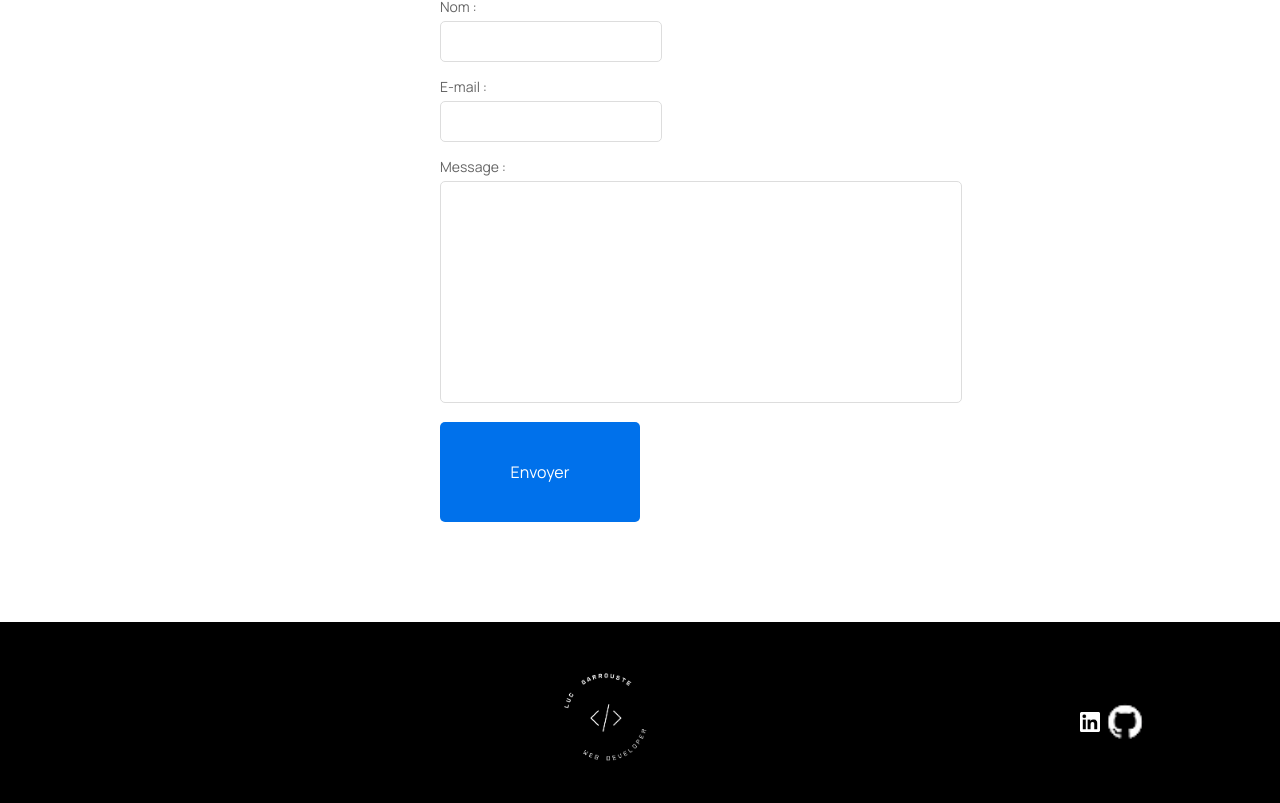
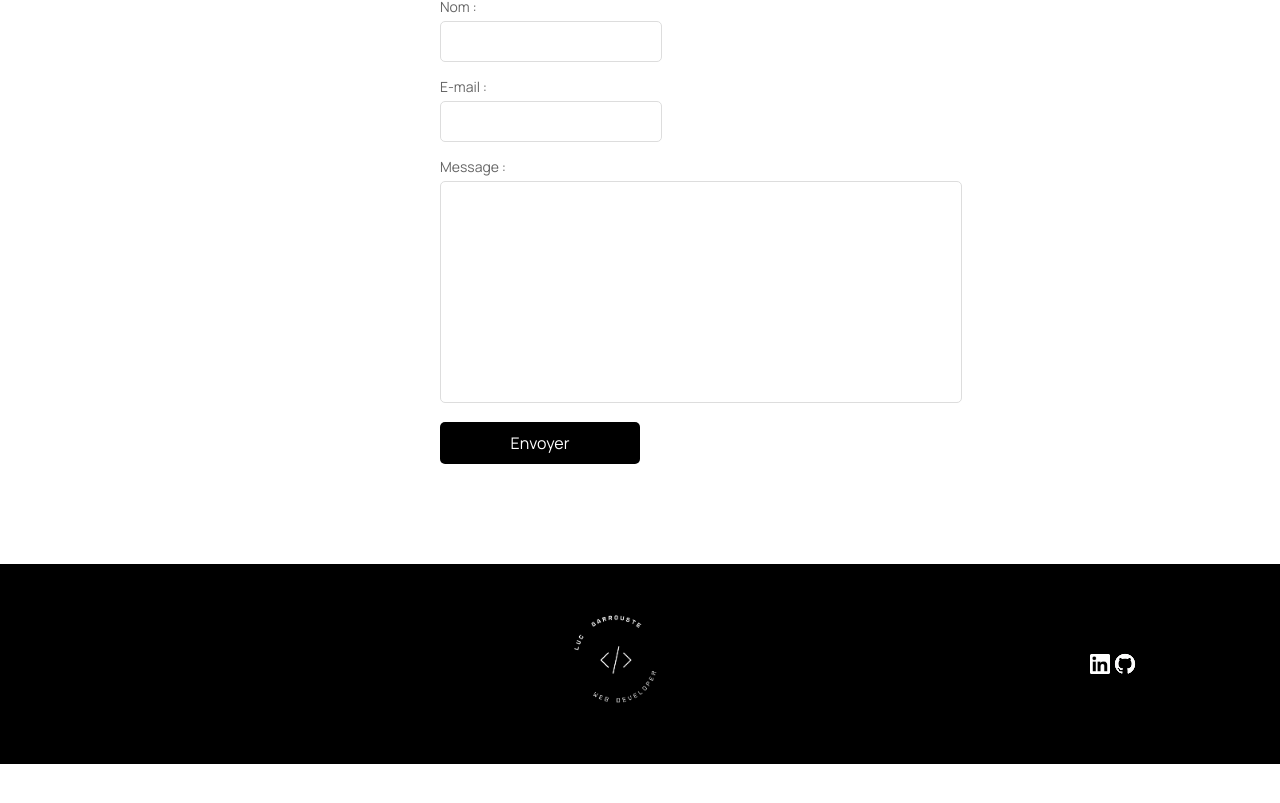
Before and after one commit to LuckyProut/Portfolio, a React (Create React App) app: page /Contact in a window 1280 px wide. Shown: the part 371-1174 px from the top of the page. After the commit the page ends 1135 px from the top, so only its background shows below. Built offline with nearby package versions, Linux system fonts and the light colour scheme.

Commit message:
feat all info in the data.json

```diff
--- a/src/components/button/github.jsx
+++ b/src/components/button/github.jsx
@@ -3,7 +3,7 @@ import '../../style/button.scss';
 
 const ButtonGithub = ({ github, image }) => {
   return (
-    <button
+    <button className='button__url'
       onClick={() => window.open(github, '_blank')}
     >
       <img src={image}/>
--- a/src/components/button/site.jsx
+++ b/src/components/button/site.jsx
@@ -3,7 +3,7 @@ import '../../style/button.scss';
 
 const ButtonSite = ({ siteurl, image }) => {
   return (
-    <button
+    <button className='button__url'
       onClick={() => window.open(siteurl, '_blank')}
     >
         <img src={image}/>
--- a/src/data/data.json
+++ b/src/data/data.json
@@ -41,7 +41,8 @@
 		"https://i.ibb.co/CzX5Cn1/sophiebluel3.jpg"
 	],
 	"description": "Avec ce projet, j'ai dû créer une page web dynamique pour le site internet d'une architecte d'intérieur en utilisant JavaScript et en communiquant avec une API. J'ai travaillé sur la partie Front-End du site, où j'ai développé la page de présentation des travaux de l'architecte à partir du HTML fourni. Cela impliquera la gestion des événements utilisateurs et la manipulation des éléments du DOM avec JavaScript. J'ai également créé une page de connexion pour l'administrateur du site ainsi qu'une modale permettant d'uploader de nouveaux médias.",
-	"problematique" : "Salut"
+	"problematique" : "J'ai rencontré pas mal de problèmatiques avec les différentes requêtes HTTP. J'ai réussi à surmonter ces problèmes en me renseignant grandement au travers de différents livres qui traitent du sujet.",
+	"github": "https://github.com/LuckyProut/Project3-Portfolio-architecte-sophie-bluel"
 },
 {
 	"id": "3",
@@ -61,7 +62,9 @@
 	"https://i.ibb.co/YPBQqj8/nina1.jpg",
 	"https://i.ibb.co/9gcQ1JG/nina2.jpg"
 	],
-	"description": "Sur ce projet j'ai dû, dans un premier temps, identifier les problèmes de chargement et de référencement dans le but d'améliorer les performances et l'accessibilité du site pour un meilleur référencement sur les moteurs de recherche."
+	"description": "Sur ce projet j'ai dû, dans un premier temps, identifier les problèmes de chargement et de référencement dans le but d'améliorer les performances et l'accessibilité du site pour un meilleur référencement sur les moteurs de recherche.",
+	"problematique": "La plus grande difficulté sur ce projet a été de gérer correctement les différents types de référencements, en particulier au niveau des cards Twitter ou Google où j'avais des difficultés à afficher concrètement ce que je voulais. En fouillant bien sur les deux sites, on trouve finalement réponse à toutes ces questions.",
+	"github": "https://github.com/LuckyProut/Projet4-Nina-Carducci-Dev"
 },
 {
 	"id": "4",
@@ -80,7 +83,9 @@
 	"https://i.ibb.co/QjNQYNh/kasa2.jpg",
 	"https://i.ibb.co/s6T3rYS/kasa3.jpg"
 	],
-	"description": "Dans ce projet, je suis venu à implémenter le front-end d’une application en utilisant React et React Router pour créer une expérience utilisateur moderne et réactive. J'ai travaillé sur la logique de présentation des données et les composants React. J'ai aussi utilisé React Router afin de configurer la navigation entre les différentes pages de l'application."
+	"description": "Dans ce projet, je suis venu à implémenter le front-end d’une application en utilisant React et React Router pour créer une expérience utilisateur moderne et réactive. J'ai travaillé sur la logique de présentation des données et les composants React. J'ai aussi utilisé React Router afin de configurer la navigation entre les différentes pages de l'application.",
+	"problematique": "La chose qui m'a posé le plus de problème sur ce projet était l'utilisation de props et la réutilisation de composants. J'ai eu énormément de problèmes à mettre correctement en place mes collapses. Après plusieurs échanges avec mon mentor, j'ai finalement compris que ce qui pouvait poser problème était que je fesais directement le mappage dans le composant plutôt que dans les différentes pages de mon projet.",
+	"github" : "https://github.com/LuckyProut/p5-Kasa"
 },
 {
 	"id": "5",
@@ -102,6 +107,7 @@
 	"https://i.ibb.co/Nmfgh2N/mvg4.jpg"
 	],
 	"description": "Mon rôle a été de créer un serveur avec Express et de le connecter à une base de données MongoDB. Cela a impliqué la mise en place de la structure du serveur et la gestion de la communication entre le serveur et la base de données. J'ai développé les modèles de données et implémenté les opérations CRUD pour la gestion des livres et des notations. J'ai aussi implémenté un système d'authentification sécurisé pour les utilisateurs du site. ",
+	"problematique": "Le plus grand obstacle dans ce projet à été la gestion du middleware pour la gestion des images afin d'être en accord avec le Green Code Initiative. L'échange avec l'examinateur de ma soutenance a été des plus importants dans la réussite de cette étape. Il a prit le temps de m'expliquer les différentes possibilités de combinaisons entre Multer et Sharp. En poussant un peu plus loin, avec les documentations officielles, j'ai pû franchir cette obstacle et valider ce projet.",
 	"github" : "https://github.com/LuckyProut/Projet6-book"
 }
 ]
--- a/src/style/about.scss
+++ b/src/style/about.scss
@@ -71,7 +71,7 @@
 .competence {
   display: flex;
   justify-content: space-between;
-  margin-bottom: 50px;
+  margin-bottom: 150px;
   @include mobile {
     flex-wrap: wrap;
     justify-content: center;
--- a/src/style/button.scss
+++ b/src/style/button.scss
@@ -1,11 +1,11 @@
 @import 'variables';
 @import 'mixin';
 
-button {
+.button__url  {
     background-color: black;
     border-radius: 20px;
-    width: 150px;
-    height: 100px;
+    width: 120px;
+    height: 90px;
     border: none;
     cursor: pointer;
     transition: background-color 0.3s;
@@ -15,10 +15,10 @@ button {
     }
 }
 
-button:hover {
+.button__url:hover {
     background-color: rgb(61, 54, 54);
   }
 
-img {
-    height: 50px;
+.button__url img {
+    max-height: 50px;
 }
--- a/src/style/form.scss
+++ b/src/style/form.scss
@@ -46,7 +46,7 @@
   .form__container button {
     width: 200px;
     padding: 10px 15px;
-    background-color: #0071EB;
+    background-color: black;
     border: none;
     border-radius: 5px;
     color: white;
@@ -57,7 +57,7 @@
   }
 
   .form__container button:hover {
-    background-color: #0056b3;
+    background-color: rgb(61, 54, 54);
   }
 
   .info__input {
--- a/src/style/gallery.scss
+++ b/src/style/gallery.scss
@@ -4,9 +4,7 @@
 .gallery {
   position: relative;
   display: flex;
-  justify-content: center;
   align-items: center;
-  margin-top: 75px;
   width: 50%;
   @include tablet {
     width: 100%;
--- a/src/style/project.scss
+++ b/src/style/project.scss
@@ -5,14 +5,15 @@
     display: flex;
     flex-direction: row;
     gap: 50px;
-    margin-bottom: 150px;
+    margin-top: 100px;
+    margin-bottom: 100px;
     @include tablet {
         flex-direction: column;
-        width: 90%; /* Vous pouvez aussi définir une largeur fixe ou dynamique ici */
-        margin: 0 auto; /* Pour centrer le conteneur */
+        width: 90%;
+        margin: 100px auto;
         justify-content: center;
-        gap: 0px;
-        align-items: center; /* Ajoutez ceci pour centrer horizontalement les enfants */
+        gap: 20px;
+        align-items: center;
     }
 
 
@@ -20,7 +21,7 @@
     &__text {
         display: flex;
         flex-direction: column;
-        margin-top: 40px;  // Par défaut, en mode desktop
+        justify-content: center;
         font-family: $font-family;
         font-size: 18px;
         text-align: justify;
@@ -61,6 +62,7 @@
     justify-content: center;
     align-items: center;
     gap: 300px;
+    margin-bottom: 100px;
     @include tablet {
         gap: 100px;
         margin-top: 100px;
```
